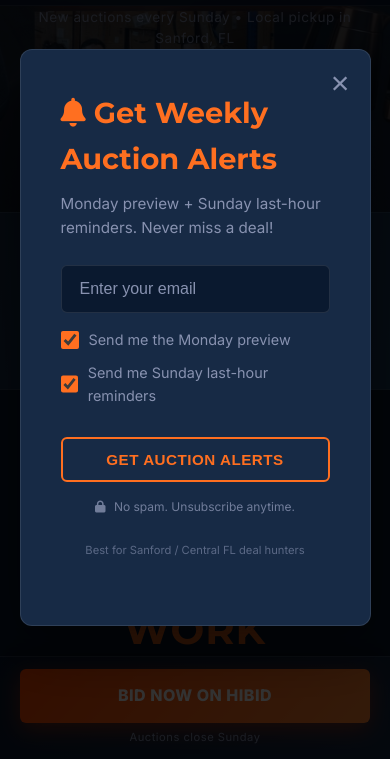
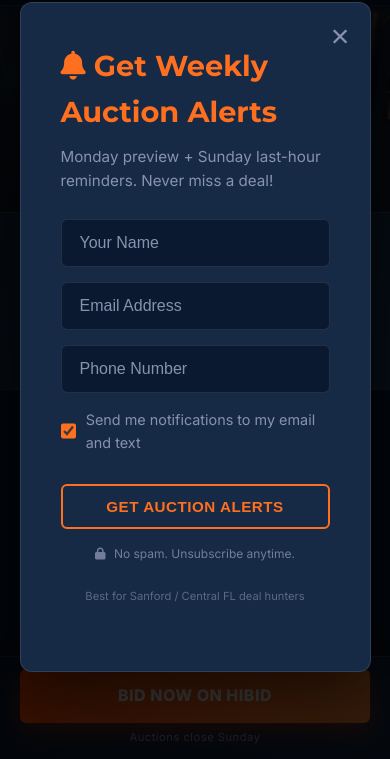
Before and after one commit to meca42/sandy-treasure-deals, a plain HTML site: page index.html in a window 390 px wide. Both pictures are taken after a click on the link "GET AUCTION ALERTS". Shown: the part 632-1391 px from the top of the page. Drawn offline with Linux system fonts and the light colour scheme.

Commit message:
Update signup form with name, email, phone fields

```diff
--- a/index.html
+++ b/index.html
@@ -275,16 +275,18 @@
             <p class="modal-subtext">Monday preview + Sunday last-hour reminders. Never miss a deal!</p>
             <form id="signupForm" onsubmit="handleSignup(event)">
                 <div class="form-group">
-                    <input type="email" id="signupEmail" placeholder="Enter your email" required>
+                    <input type="text" id="signupName" placeholder="Your Name" required>
+                </div>
+                <div class="form-group">
+                    <input type="email" id="signupEmail" placeholder="Email Address" required>
+                </div>
+                <div class="form-group">
+                    <input type="tel" id="signupPhone" placeholder="Phone Number" required>
                 </div>
                 <div class="form-preferences">
                     <label class="checkbox-label">
-                        <input type="checkbox" id="prefMonday" checked>
-                        <span>Send me the Monday preview</span>
-                    </label>
-                    <label class="checkbox-label">
-                        <input type="checkbox" id="prefSunday" checked>
-                        <span>Send me Sunday last-hour reminders</span>
+                        <input type="checkbox" id="prefNotifications" checked>
+                        <span>Send me notifications to my email and text</span>
                     </label>
                 </div>
                 <button type="submit" class="btn btn-secondary btn-full">Get Auction Alerts</button>
--- a/script.js
+++ b/script.js
@@ -164,15 +164,16 @@ function closeSignupModal() {
 
 function handleSignup(event) {
     event.preventDefault();
+    const name = document.getElementById('signupName').value;
     const email = document.getElementById('signupEmail').value;
-    const prefMonday = document.getElementById('prefMonday').checked;
-    const prefSunday = document.getElementById('prefSunday').checked;
+    const phone = document.getElementById('signupPhone').value;
+    const notifications = document.getElementById('prefNotifications').checked;
 
-    // Log preferences (for future backend integration)
-    console.log('Signup:', { email, prefMonday, prefSunday });
+    // Log data (for future backend integration)
+    console.log('Signup:', { name, email, phone, notifications });
 
     // Show success message
-    alert(`You're signed up for weekly auction alerts! We'll send updates to ${email}.`);
+    alert(`Thank you, ${name}! You're signed up for weekly auction alerts.`);
 
     // Reset form and close modal
     document.getElementById('signupForm').reset();
```
